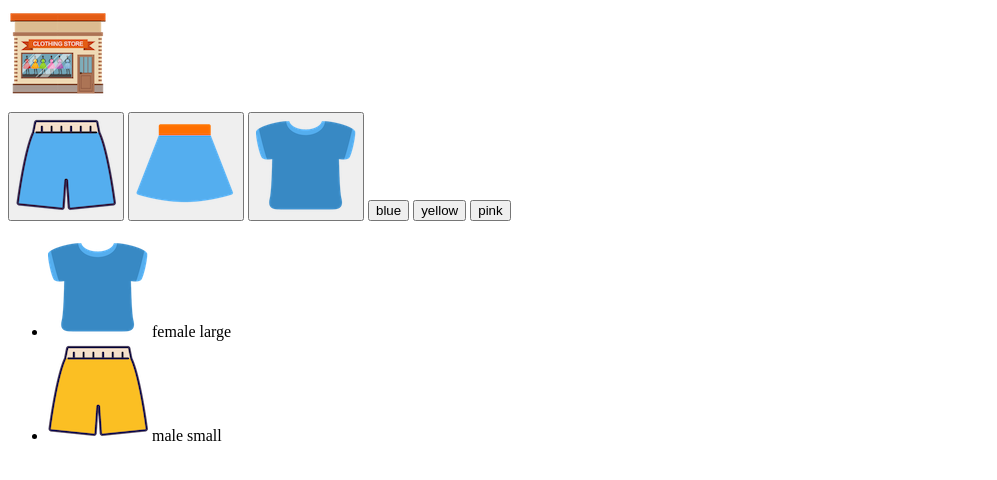
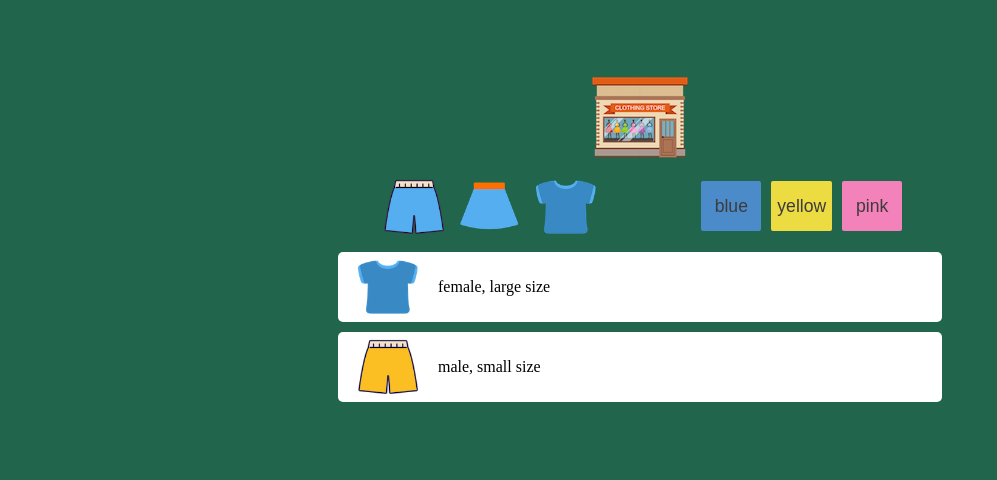
Before and after one commit to yourankim/mini-clothshop, a plain HTML site: page index.html in a window 1280 px wide. Shown: the whole page, without its empty margins (0-997 px from the left). Drawn offline with Linux system fonts and the light colour scheme.

Commit message:
Add style

```diff
--- a/index.html
+++ b/index.html
@@ -4,7 +4,7 @@
     <meta charset="UTF-8">
     <meta http-equiv="X-UA-Compatible" content="IE=edge">
     <meta name="viewport" content="width=device-width, initial-scale=1.0">
-    <link rel="stylesheet" href="styles.css">
+    <link rel="stylesheet" href="./style.css">
     <title>MINI CLOTH SHOP</title>
 </head>
 <body>
@@ -12,24 +12,27 @@
         <img src="imgs/logo.png" alt="mini clothshop logo"/>
     </header>
     <nav>
-        <button><img src="imgs/blue_p.png" alt="pants"/></button>
-        <button><img src="imgs/blue_s.png" alt="skirt"/></button>
-        <button><img src="imgs/blue_t.png" alt="tshirt"/></button>
-        <button>blue</button>
-        <button>yellow</button>
-        <button>pink</button>
+        <div class="filter-by-cloth">
+            <button><div class="cloth-img"><img src="imgs/blue_p.png" alt="pants" /></div></button>
+            <button><div class="cloth-img"><img src="imgs/blue_s.png" alt="skirt" /></div></button>
+            <button><div class="cloth-img"><img src="imgs/blue_t.png" alt="tshirt" /></div></button>
+        </div>
+        <div class="filter-by-color">
+            <button data-color="blue">blue</button>
+            <button data-color="yellow">yellow</button>
+            <button data-color="pink">pink</button>
+        </div>
+
     </nav>
     <section>
         <ul>
             <li>
-                <img src="imgs/blue_t.png" alt="tshirt"/>
-                <span>female</span>
-                <span>large</span>
+                <div class="cloth-img"><img src="imgs/blue_t.png" alt="tshirt" /></div>
+                <span>female, large size</span>
             </li>
             <li>
-                <img src="imgs/yellow_p.png" alt="pants"/>
-                <span>male</span>
-                <span>small</span>
+                <div class="cloth-img"><img src="imgs/yellow_p.png" alt="pants"></div>
+                <span>male, small size</span>
             </li>
         </ul>
     </section>
--- a/style.css
+++ b/style.css
@@ -0,0 +1,88 @@
+:root {
+  --pink: #f381ba;
+  --blue: #4b8bca;
+  --yellow: #ecdb41;
+}
+
+body {
+  background-color: #21664c;
+  padding: 5% 25%;
+  box-sizing: border-box;
+}
+
+header {
+  text-align: center;
+}
+
+nav {
+  display: flex;
+  flex: 1 1;
+  justify-content: space-around;
+  height: 60px;
+}
+
+.filter-by-cloth button {
+  background-color: transparent;
+  height: 50px;
+  width: auto;
+  border: 0 solid transparent;
+}
+
+.filter-by-color {
+  display: flex;
+  align-items: center;
+  gap: 10px;
+}
+.filter-by-color button {
+  height: 50px;
+  min-width: 60px;
+  border: 0 solid transparent;
+  border-radius: 2px;
+  font-size: 1.1rem;
+  color: rgb(61, 60, 60);
+}
+
+.filter-by-color button[data-color='pink'] {
+  background-color: var(--pink);
+}
+
+.filter-by-color button[data-color='blue'] {
+  background-color: var(--blue);
+}
+
+.filter-by-color button[data-color='yellow'] {
+  background-color: var(--yellow);
+}
+
+.cloth-img {
+  height: 60px;
+  width: auto;
+  object-fit: cover;
+}
+
+.cloth-img > img {
+  height: 100%;
+  width: 100%;
+  object-fit: cover;
+}
+
+section {
+  margin: 0 auto;
+}
+
+ul {
+  list-style-type: none;
+  padding: 0;
+}
+
+li {
+  background-color: #ffffff;
+  border-radius: 5px;
+  margin: 10px;
+  height: 70px;
+  display: flex;
+  justify-content: left;
+  align-items: center;
+  gap: 20px;
+  padding: 0 20px;
+}
```
